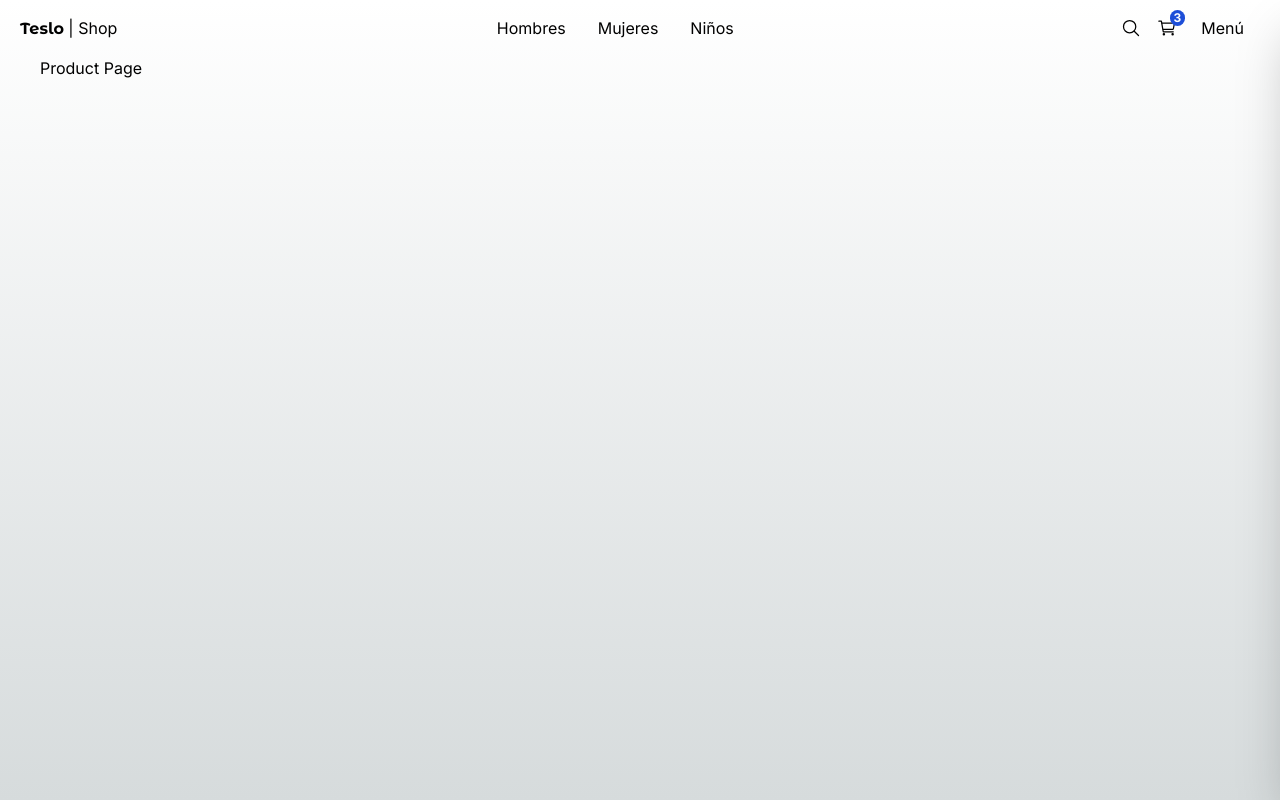
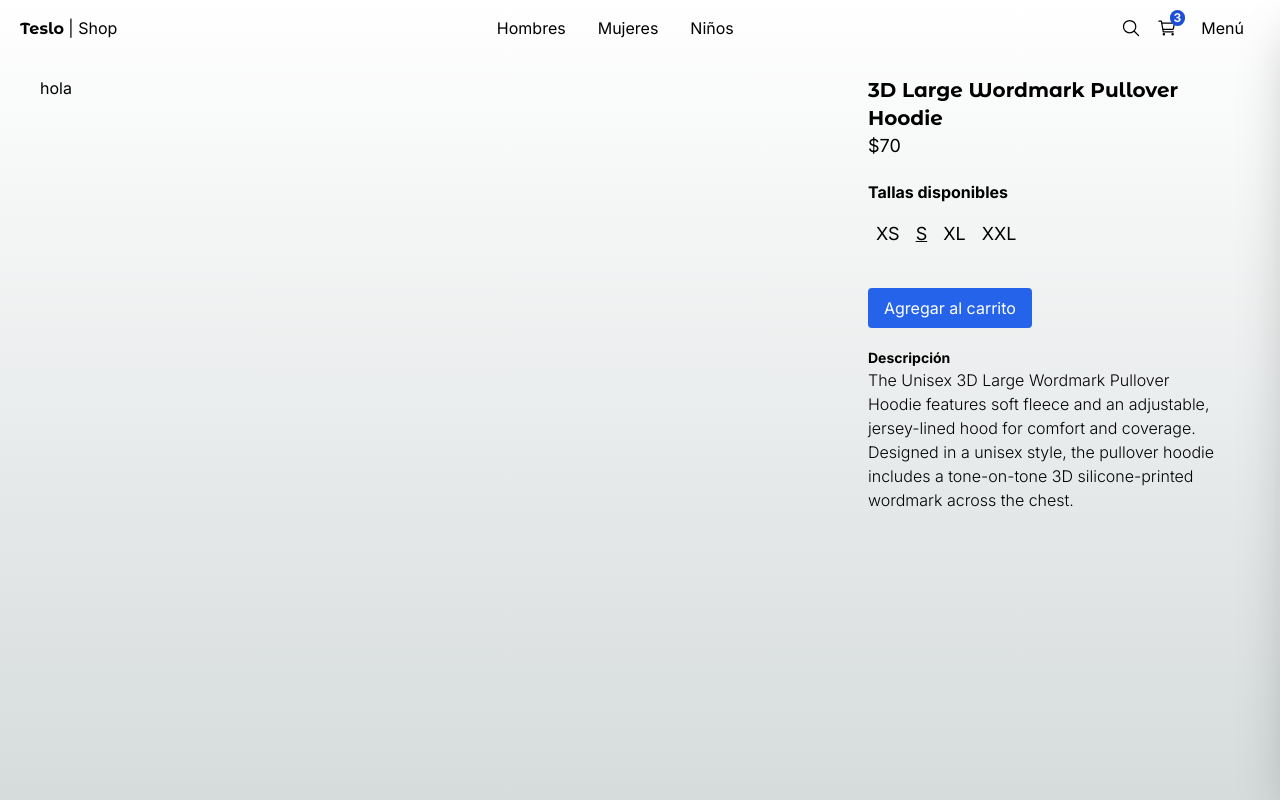
Before and after one commit to DevTalles-corp/next-teslo-shop, a Next.js app: page /product/3d_large_wordmark_pullover_hoodie in a window 1280 px wide. Built offline with nearby package versions, Linux system fonts and the light colour scheme.

Commit message:
SizeSelector implementado

```diff
--- a/src/app/(shop)/product/[slug]/page.tsx
+++ b/src/app/(shop)/product/[slug]/page.tsx
@@ -1,8 +1,67 @@
+import { notFound } from 'next/navigation';
 
-export default function() {
+import { initialData } from '@/seed/seed';
+import { titleFont } from '@/config/fonts';
+import { SizeSelector } from '@/components';
+
+interface Props {
+  params: {
+    slug: string;
+  };
+}
+
+
+
+export default function ( { params }: Props ) {
+
+  const { slug } = params;
+  const product = initialData.products.find( product => product.slug === slug );
+
+  if ( !product ) {
+    notFound();
+  }
+
+
+
   return (
-    <div>
-      <h1>Product Page</h1>
+    <div className="mt-5 mb-20 grid grid-cols-1 md:grid-cols-3 gap-3">
+
+      {/* Slideshow */ }
+      <div className="col-span-1 md:col-span-2 ">
+        hola
+      </div>
+
+      {/* Detalles */ }
+      <div className="col-span-1 px-5">
+
+        <h1 className={ ` ${ titleFont.className } antialiased font-bold text-xl` }>
+          { product.title }
+        </h1>
+        <p className="text-lg mb-5">${ product.price }</p>
+
+        {/* Selector de Tallas */ }
+        <SizeSelector
+          selectedSize={ product.sizes[ 1 ] }
+          availableSizes={ product.sizes }
+        />
+
+
+        {/* Selector de Cantidad */ }
+
+
+        {/* Button */ }
+        <button className="btn-primary my-5">
+          Agregar al carrito
+        </button>
+
+        {/* Descripción */ }
+        <h3 className="font-bold text-sm">Descripción</h3>
+        <p className="font-light">
+          { product.description }
+        </p>
+
+      </div>
+
     </div>
   );
 }
--- /dev/null
+++ b/src/app/(shop)/product/not-found.tsx
@@ -0,0 +1,10 @@
+import { PageNotFound } from '@/components';
+
+
+export default function() {
+
+
+  return (
+    <PageNotFound />
+  );
+}
--- a/src/components/index.ts
+++ b/src/components/index.ts
@@ -6,6 +6,9 @@
 export * from './products/product-grid/ProductGridItem';
 
 
+
+export * from './product/size-selector/SizeSelector';
+
 export * from './ui/not-found/PageNotFound';
 export * from './ui/sidebar/Sidebar';
 export * from './ui/title/Title';
--- /dev/null
+++ b/src/components/product/size-selector/SizeSelector.tsx
@@ -0,0 +1,46 @@
+import type { Size } from '@/interfaces';
+import clsx from 'clsx';
+
+
+interface Props {
+  selectedSize: Size;
+  availableSizes: Size[];  // ['SX', 'M', 'XL', 'XXL']
+}
+
+
+
+export const SizeSelector = ({ selectedSize, availableSizes }: Props) => {
+
+  return (
+    <div className="my-5">
+      <h3 className="font-bold mb-4">Tallas disponibles</h3>
+
+      <div className="flex">
+
+        {
+          availableSizes.map( size => (
+            <button
+              key={ size }
+              className={
+                clsx(
+                  "mx-2 hover:underline text-lg",
+                  {
+                    'underline': size === selectedSize
+                  }
+                )
+              }
+            >
+              { size}
+            </button>
+          ))
+
+        }
+
+
+      </div>
+
+
+
+    </div>
+  )
+}
```
